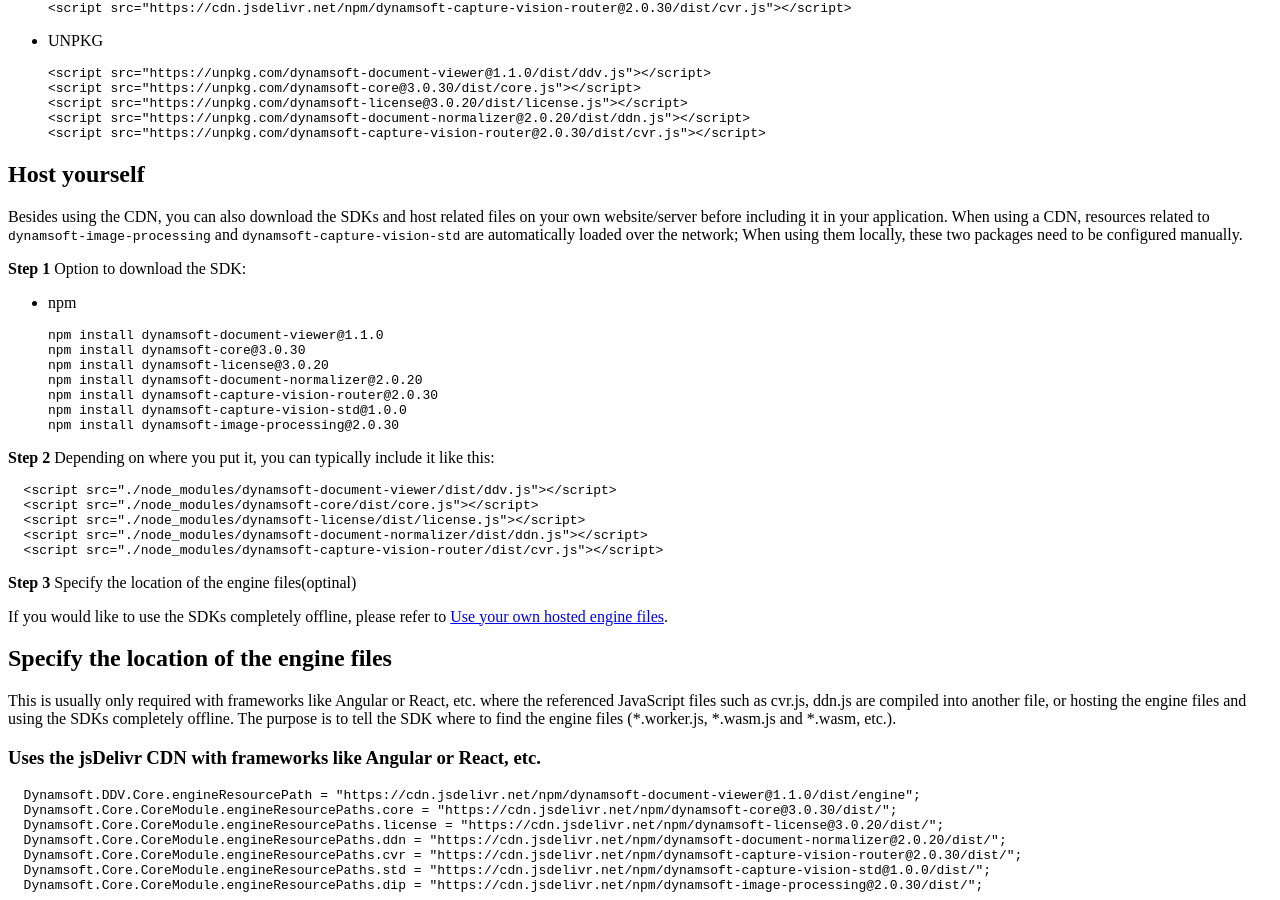
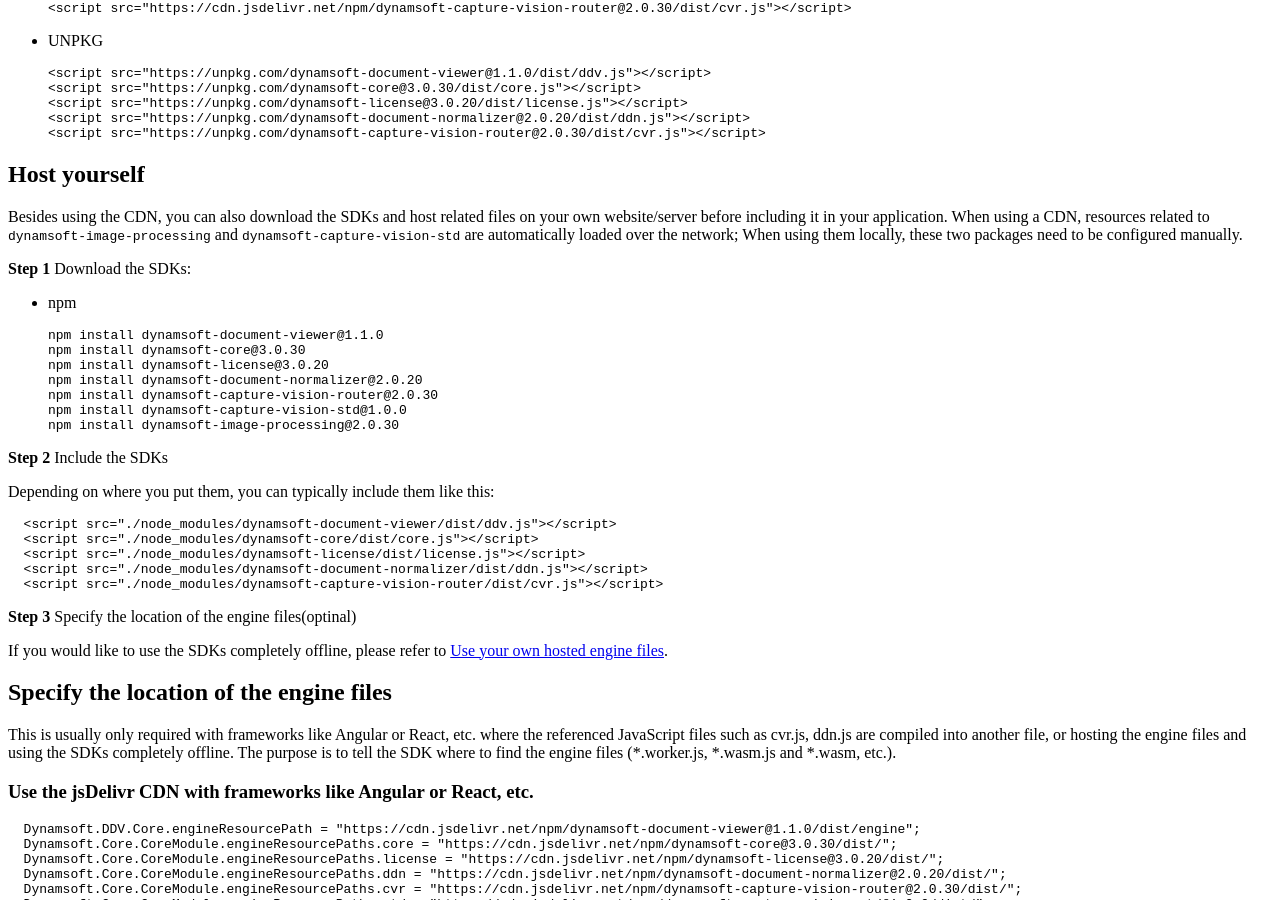
Before and after one commit to dynamsoft-docs/mobile-document-scanner-docs-js, a Jekyll site: the page built from gettingstarted/adddependency.md, in a window 1280 px wide and 900 px high, scrolled down 914 px. Built offline with Jekyll 4.4.1, drawn with Linux system fonts in a browser that asks for light colours.

Commit message:
Update adddependency.md

````diff
--- a/gettingstarted/adddependency.md
+++ b/gettingstarted/adddependency.md
@@ -48,7 +48,7 @@ The simplest way to include the SDK is to use either the [jsDelivr](https://jsde
 
 Besides using the CDN, you can also download the SDKs and host related files on your own website/server before including it in your application. When using a CDN, resources related to `dynamsoft-image-processing` and `dynamsoft-capture-vision-std` are automatically loaded over the network; When using them locally, these two packages need to be configured manually.
 
-**Step 1** Option to download the SDK:
+**Step 1** Download the SDKs:
 {% comment %}
 - From the website
 
@@ -81,7 +81,9 @@ Besides using the CDN, you can also download the SDKs and host related files on
 
 
 
-**Step 2** Depending on where you put it, you can typically include it like this:
+**Step 2** Include the SDKs
+
+Depending on where you put them, you can typically include them like this:
 {% comment %}
   ```html
   <script src="./distributables/dynamsoft-document-viewer@1.1.0/dist/ddv.js"></script>
@@ -109,7 +111,7 @@ If you would like to use the SDKs completely offline, please refer to [Use your
 
 This is usually only required with frameworks like Angular or React, etc. where the referenced JavaScript files such as cvr.js, ddn.js are compiled into another file, or hosting the engine files and using the SDKs completely offline. The purpose is to tell the SDK where to find the engine files (*.worker.js, *.wasm.js and *.wasm, etc.).
 
-### Uses the jsDelivr CDN with frameworks like Angular or React, etc.
+### Use the jsDelivr CDN with frameworks like Angular or React, etc.
   ```typescript
   Dynamsoft.DDV.Core.engineResourcePath = "https://cdn.jsdelivr.net/npm/dynamsoft-document-viewer@1.1.0/dist/engine";
   Dynamsoft.Core.CoreModule.engineResourcePaths.core = "https://cdn.jsdelivr.net/npm/dynamsoft-core@3.0.30/dist/";
````
